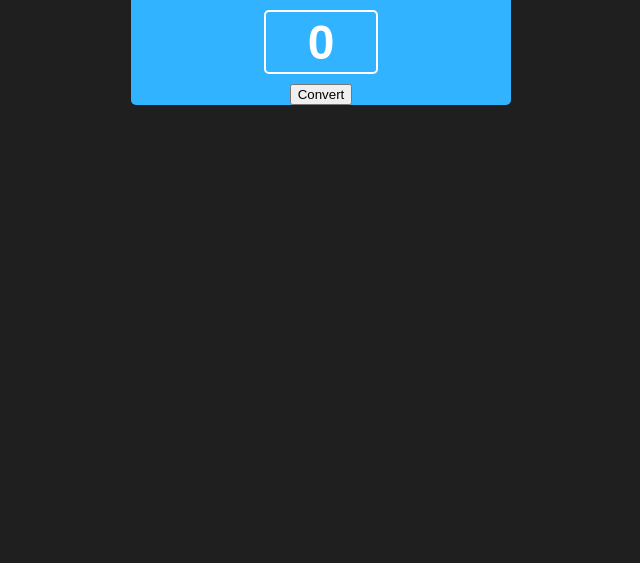
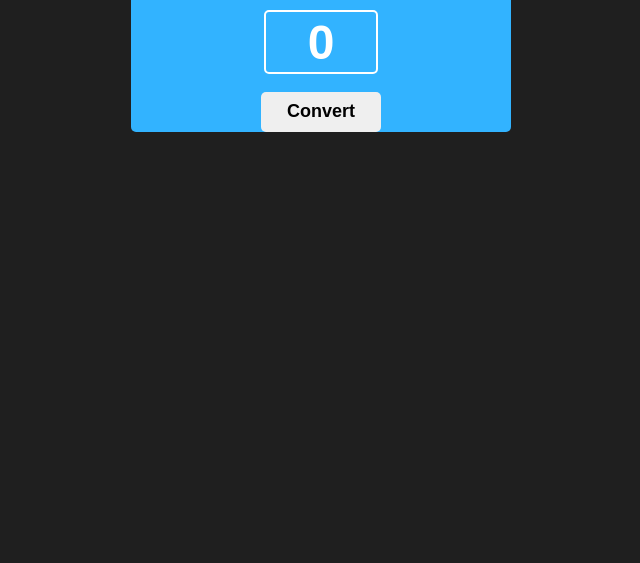
Before and after one commit to Eric-Hannafin/unit-converter, a plain HTML site: page index.html in a window 1280 px wide. Shown: the part 237-800 px from the top of the page, without its empty margins (319-959 px from the left). Drawn offline with Linux system fonts and the light colour scheme.

Commit message:
Adding style to button

```diff
--- a/index.css
+++ b/index.css
@@ -35,3 +35,13 @@ input {
   font-weight: bold;
   font-size: xxx-large;
 }
+
+#convert-button {
+  margin-top: 2%;
+  height: 40px;
+  width: 120px;
+  border-radius: 5px;
+  border: none;
+  font-weight: bold;
+  font-size: large;
+}
```
